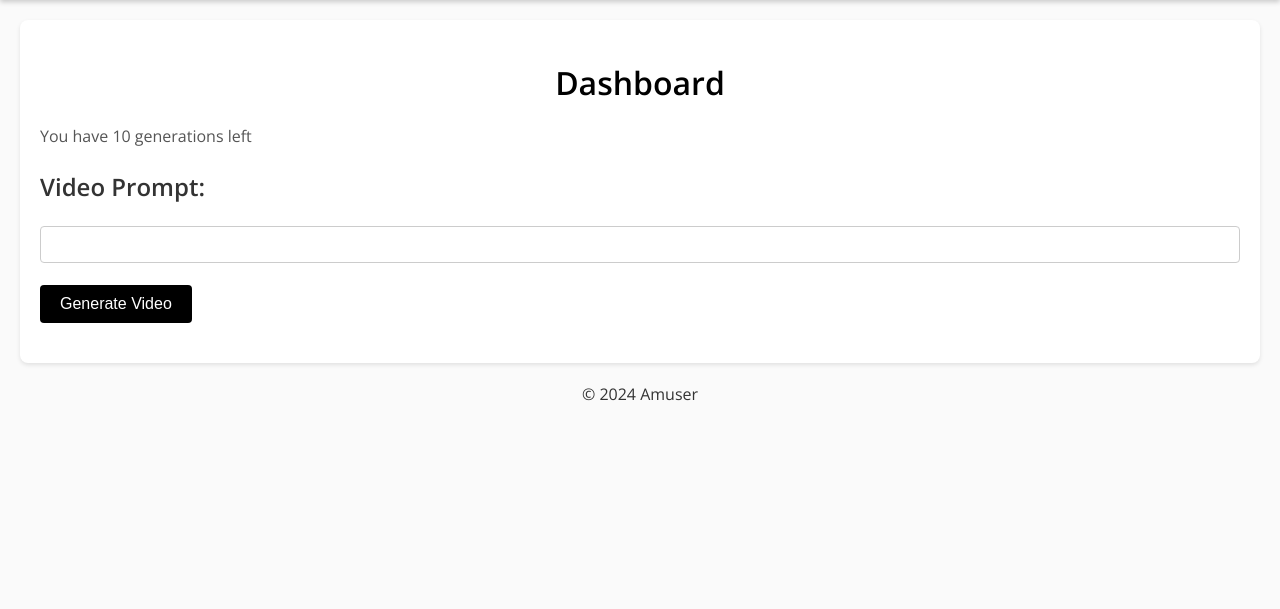
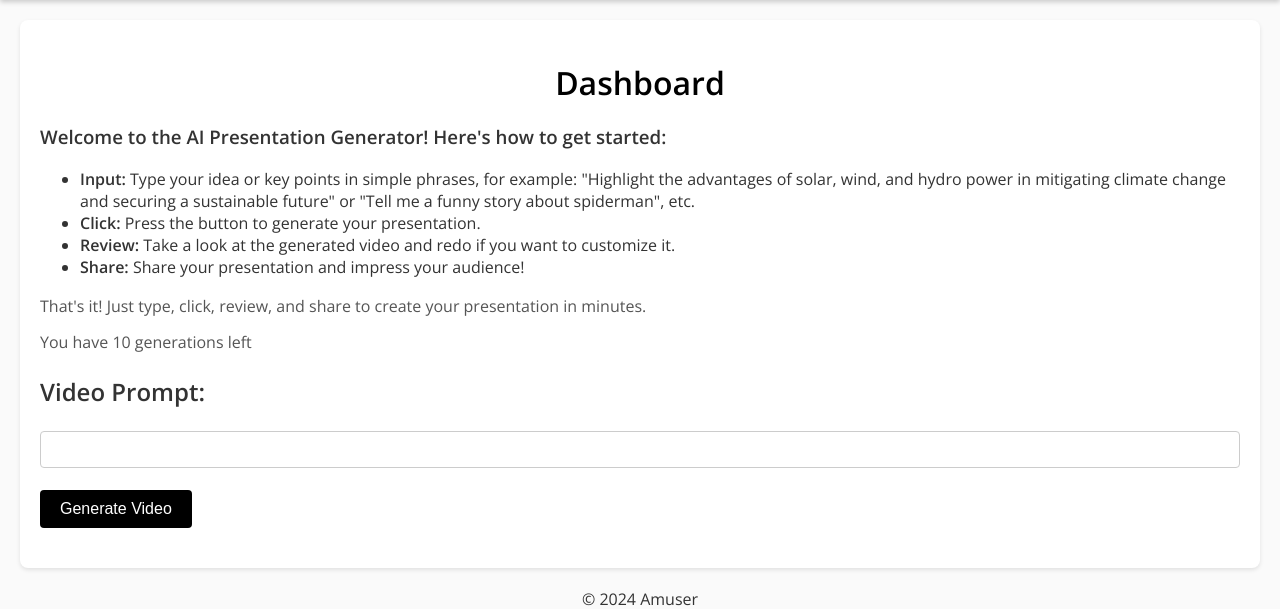
Before and after one commit to MyroslavG/AIST-APP, a Flask app: template templates/dashboard.html in a window 1280 px wide. Shown: the part 42-651 px from the top of the page. Run offline with Flask 3, Linux system fonts and the light colour scheme; the template is opened without the code that fills it: most values are stand-ins (such as "Sample title", 1, 10 or a date in 2020).

Commit message:
templates updated2

```diff
--- a/templates/dashboard.html
+++ b/templates/dashboard.html
@@ -5,6 +5,14 @@
 {% block content %}
     <div class="container">
         <h1>Dashboard</h1>
+        <h3>Welcome to the AI Presentation Generator! Here's how to get started:</h3>
+        <ul>
+            <li><strong>Input:</strong> Type your idea or key points in simple phrases, for example: "Highlight the advantages of solar, wind, and hydro power in mitigating climate change and securing a sustainable future" or "Tell me a funny story about spiderman", etc.</li>
+            <li><strong>Click:</strong> Press the button to generate your presentation.</li>
+            <li><strong>Review:</strong> Take a look at the generated video and redo if you want to customize it.</li>
+            <li><strong>Share:</strong> Share your presentation and impress your audience!</li>
+        </ul>
+        <p>That's it! Just type, click, review, and share to create your presentation in minutes.</p>
         <p>You have {{ balance }} generations left<p>
         <!-- <div class="form-container"> -->
             <form action="{{ url_for('dashboard') }}" method="post">
--- a/templates/my_videos.html
+++ b/templates/my_videos.html
@@ -8,6 +8,7 @@
         {% for video in videos %}
             <div class="video-listing">
                 <h2>{{ video.prompt }}</h2>
+                <p>{{ video.created_at }}</p>
                 {% if video.status == 'Processing' %}
                     <p>Video is currently processing</p>
                 {% else %}
```
